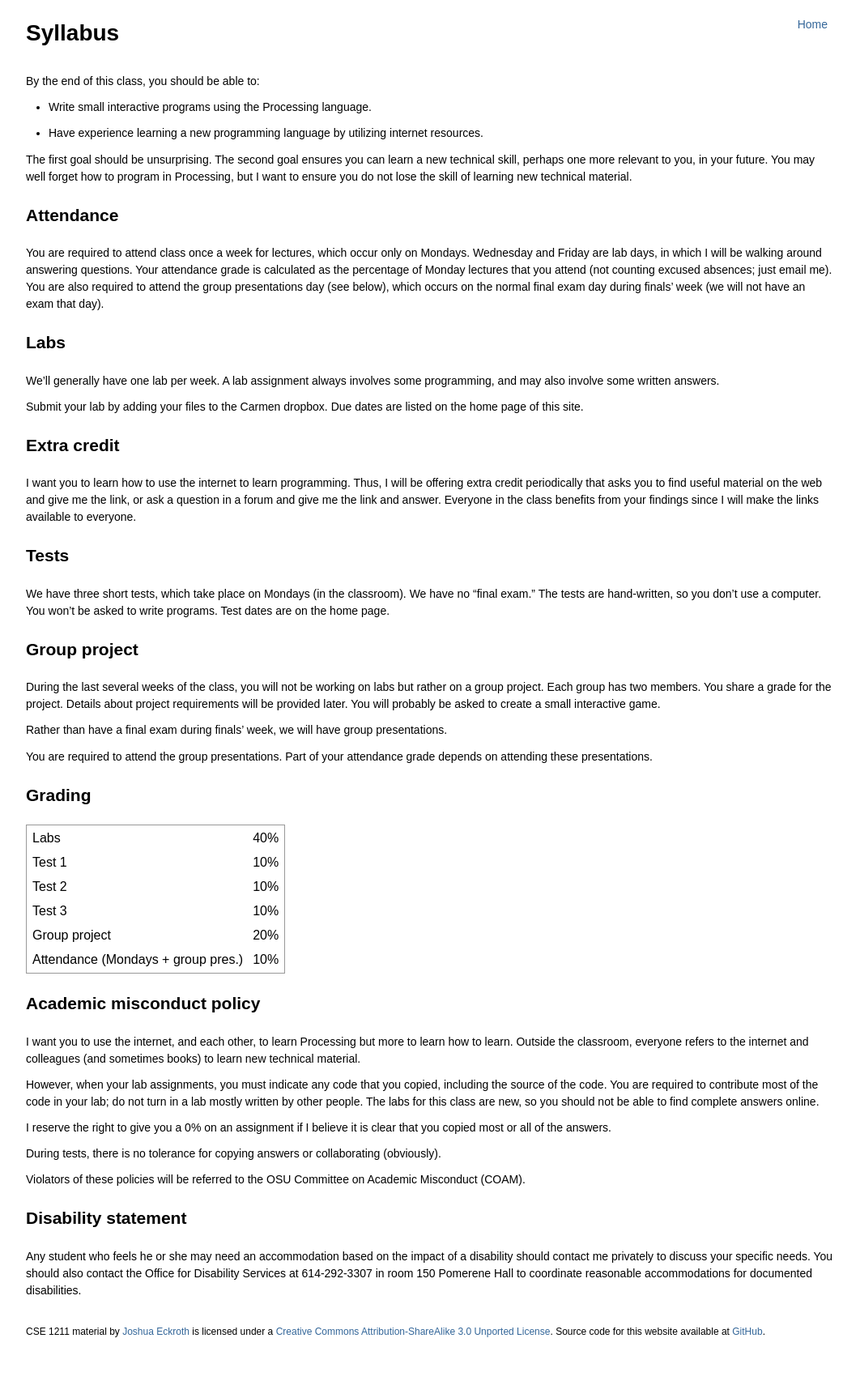
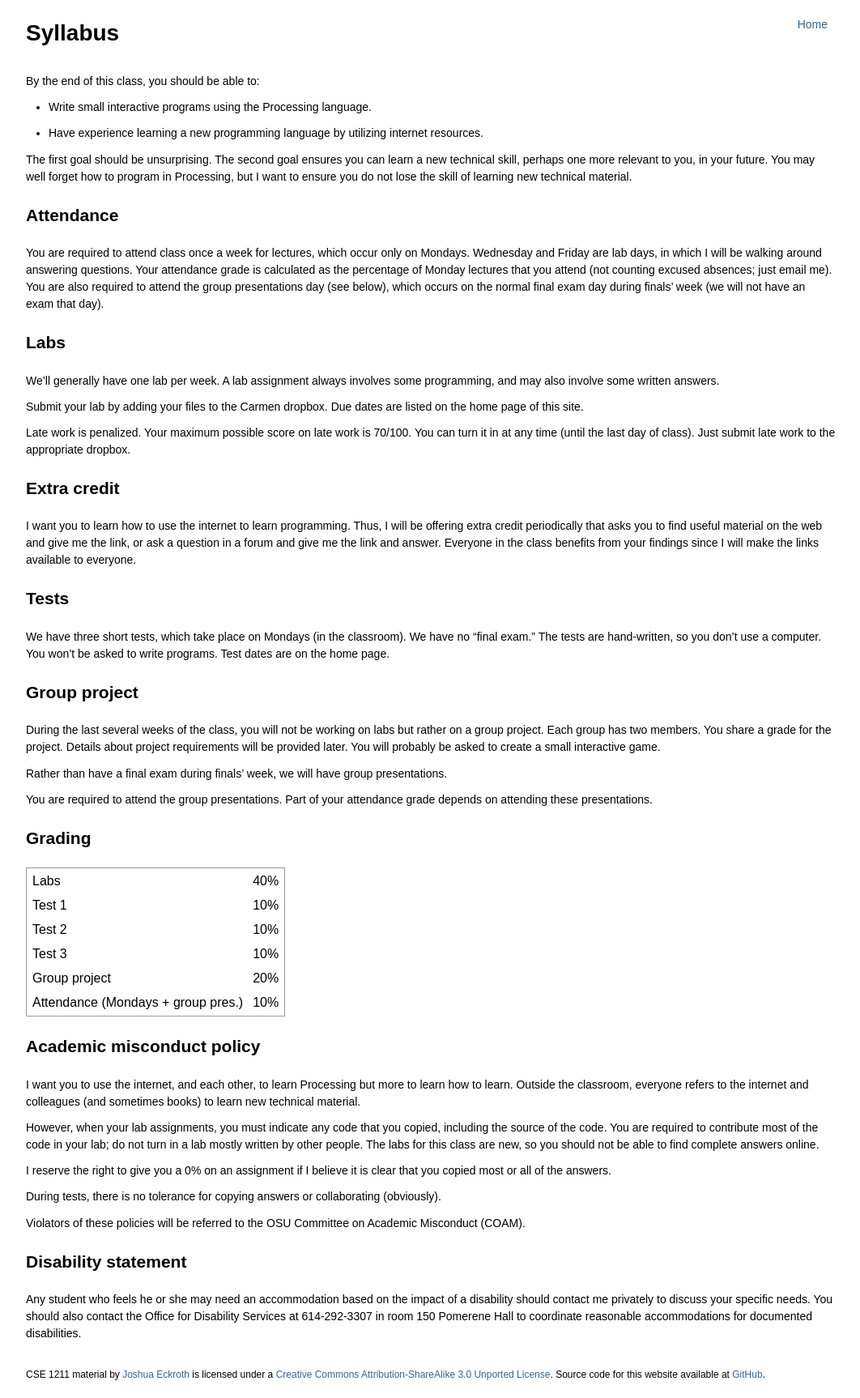
Before and after one commit to joshuaeckroth/cse1211-website, a Jekyll site: the page built from meta/_posts/2013-01-01-syllabus.markdown, in a window 1280 px wide. Shown: the whole page at 81% size, without its empty margins (108-1170 px from the left). Built offline with Jekyll 4.4.1, drawn with Linux system fonts in a browser that asks for light colours; Markdown is read by kramdown in place of the engine named in the settings; comment, search, counter and statistics services are not loaded; before the commit the page ends 1673 px from its top, so only the background shows below that.

Commit message:
Added info about late work in syllabus.

```diff
--- a/meta/_posts/2013-01-01-syllabus.markdown
+++ b/meta/_posts/2013-01-01-syllabus.markdown
@@ -36,6 +36,10 @@ involves some programming, and may also involve some written answers.
 
 Submit your lab by adding your files to the Carmen dropbox. Due dates
 are listed on the home page of this site.
+
+Late work is penalized. Your maximum possible score on late work is
+70/100. You can turn it in at any time (until the last day of
+class). Just submit late work to the appropriate dropbox.
 
 ## Extra credit
 
```
